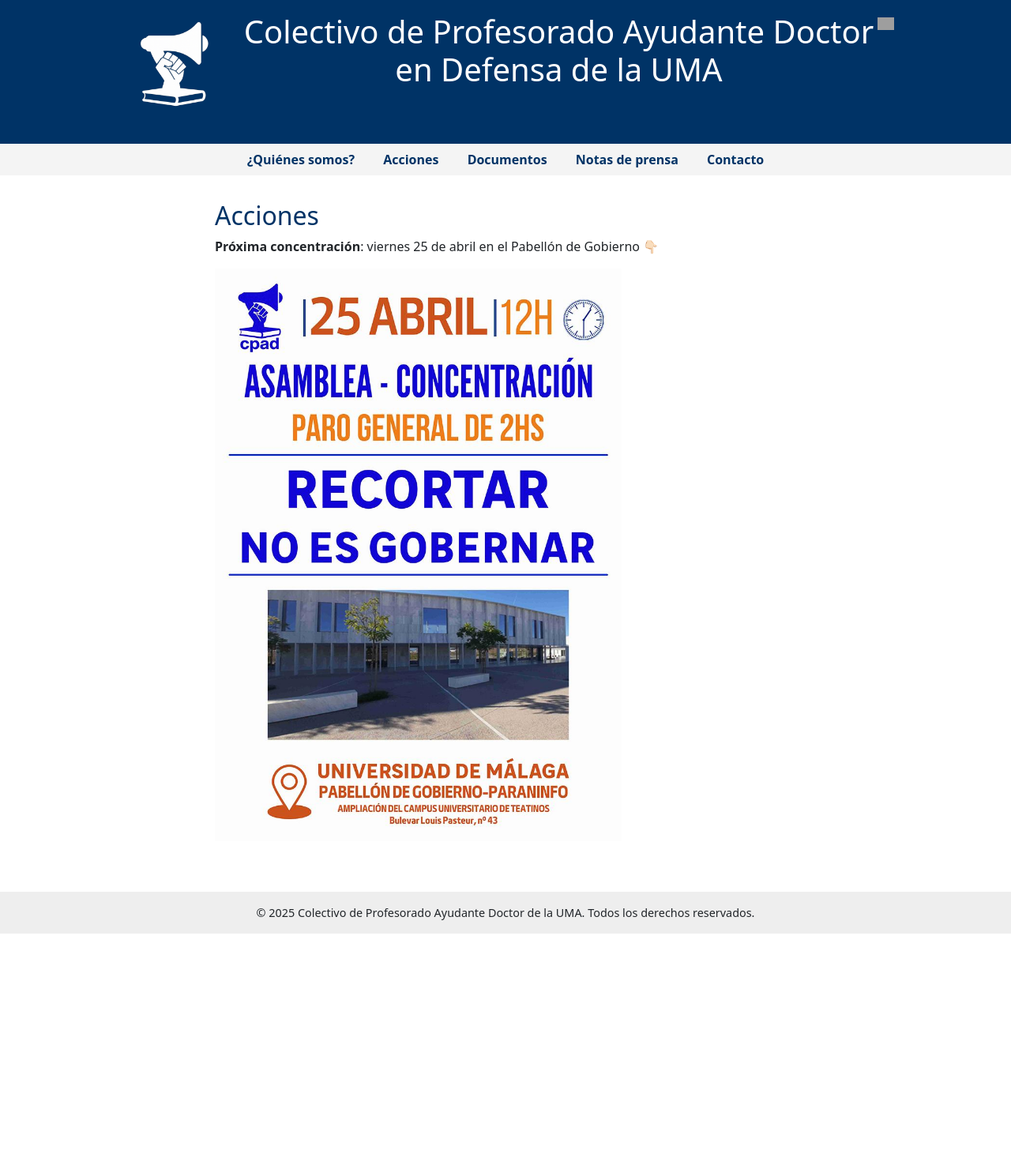
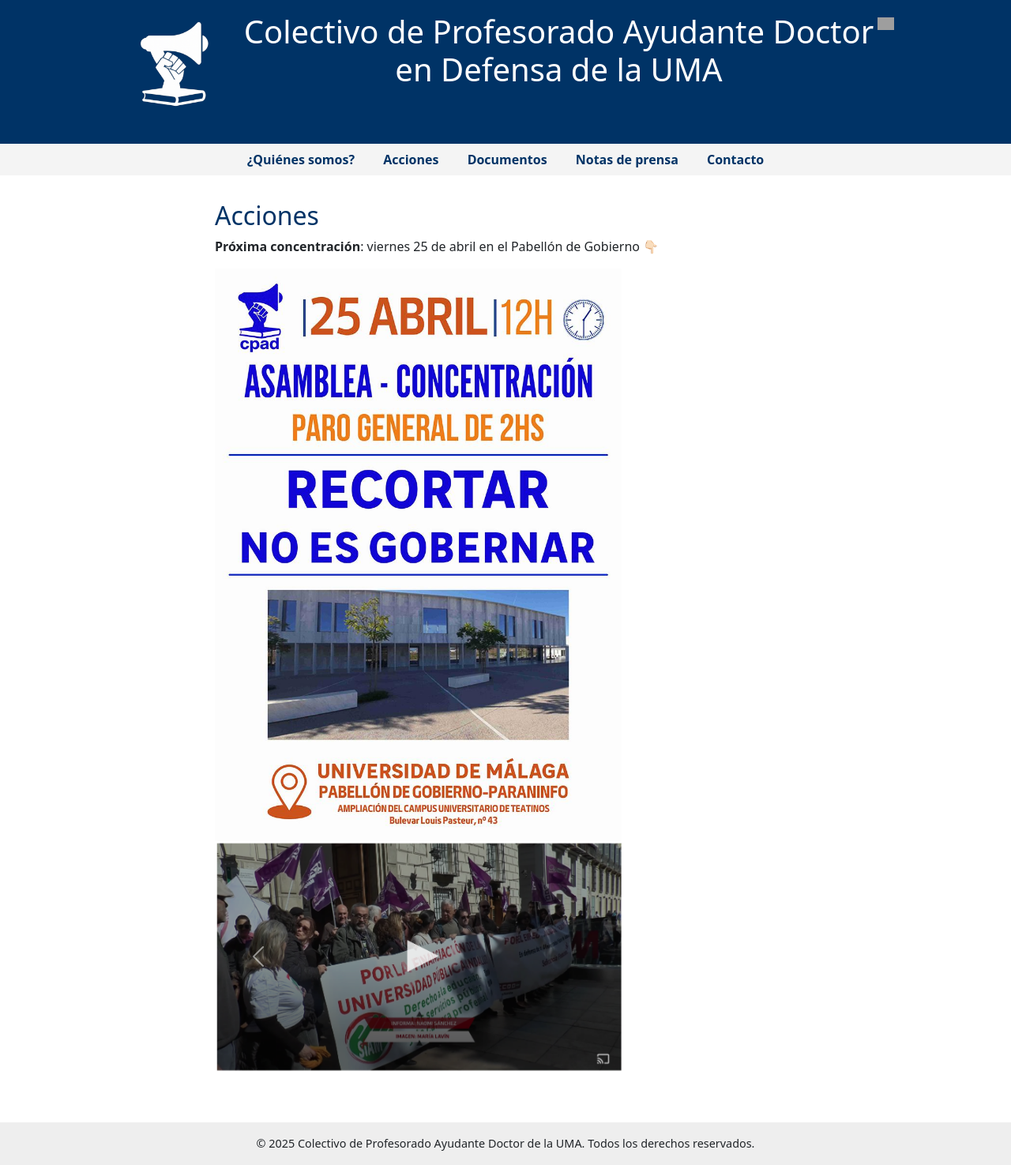
Before and after one commit to cpaduma/cpaduma.github.io, a Jekyll site: the page built from actividades.html, in a window 1280 px wide. Shown: the whole page at 79% size. Built offline with Jekyll 4.4.1, drawn with Linux system fonts in a browser that asks for light colours; before the commit the page ends 1182 px from its top, so only the background shows below that; grey boxes are pictures that could not be loaded.

Commit message:
Update actividades.html

```diff
--- a/actividades.html
+++ b/actividades.html
@@ -7,4 +7,27 @@
     <h2>Acciones</h2>
     <p> <b>Próxima concentración</b>: viernes 25 de abril en el Pabellón de Gobierno 👇🏻</p>
     <img src="img/cartel.jpeg" alt="Cartel 25 Abril" />
+
+  <div id="carouselActividades" class="carousel slide" data-bs-ride="carousel">
+    <div class="carousel-inner">
+      <div class="carousel-item active">
+        <img src="img/noticia3.png" class="d-block w-100" alt="Actividad 1">
+      </div>
+      <div class="carousel-item">
+        <img src="img/noticia5.png" class="d-block w-100" alt="Actividad 2">
+      </div>
+      <div class="carousel-item">
+        <img src="img/noticia3.png" class="d-block w-100" alt="Actividad 3">
+      </div>
+    </div>
+    <button class="carousel-control-prev" type="button" data-bs-target="#carouselActividades" data-bs-slide="prev">
+    <span class="carousel-control-prev-icon" aria-hidden="true"></span>
+    <span class="visually-hidden">Anterior</span>
+    </button>
+    <button class="carousel-control-next" type="button" data-bs-target="#carouselActividades" data-bs-slide="next">
+      <span class="carousel-control-next-icon" aria-hidden="true"></span>
+      <span class="visually-hidden">Siguiente</span>
+    </button>
+</div>
+
   </section>
```
